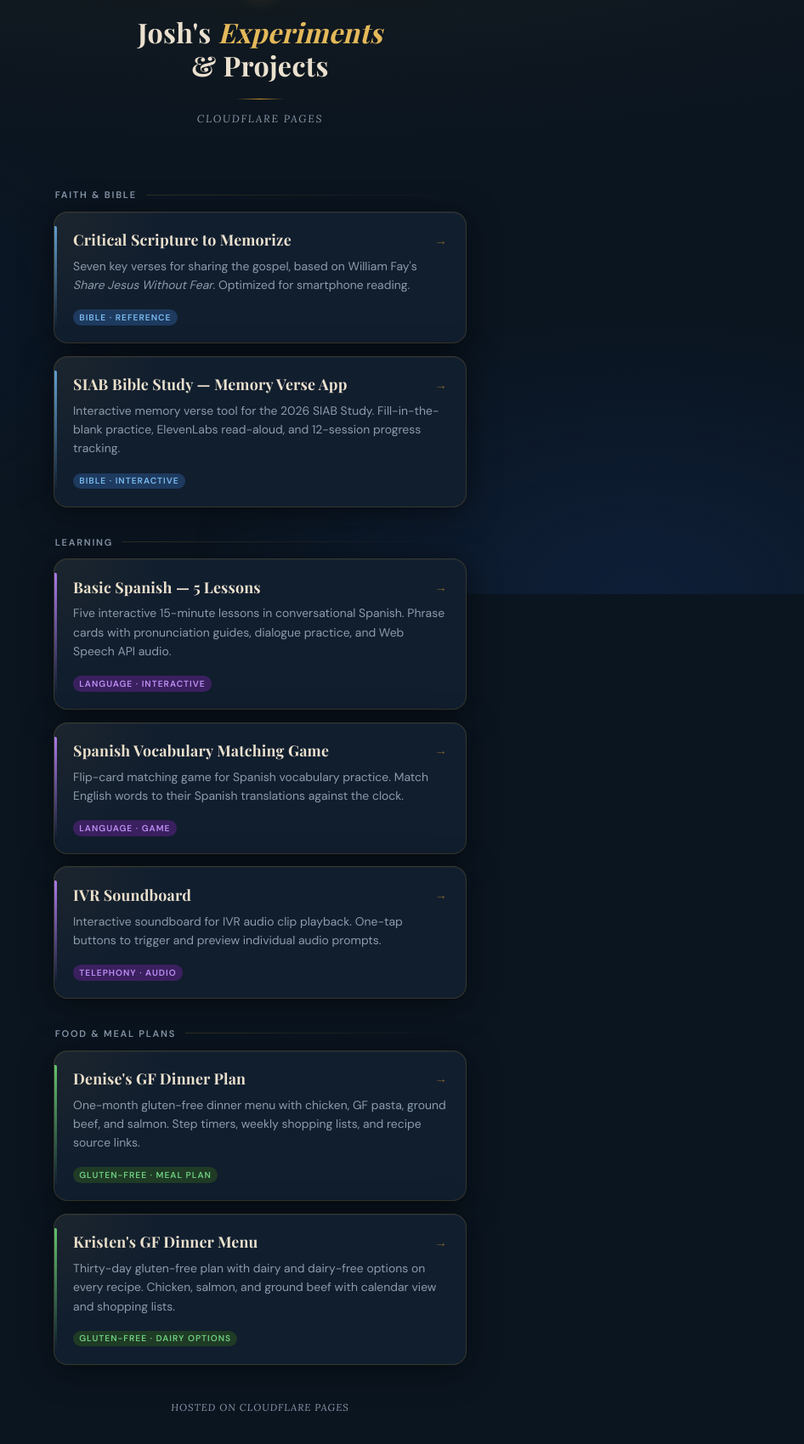
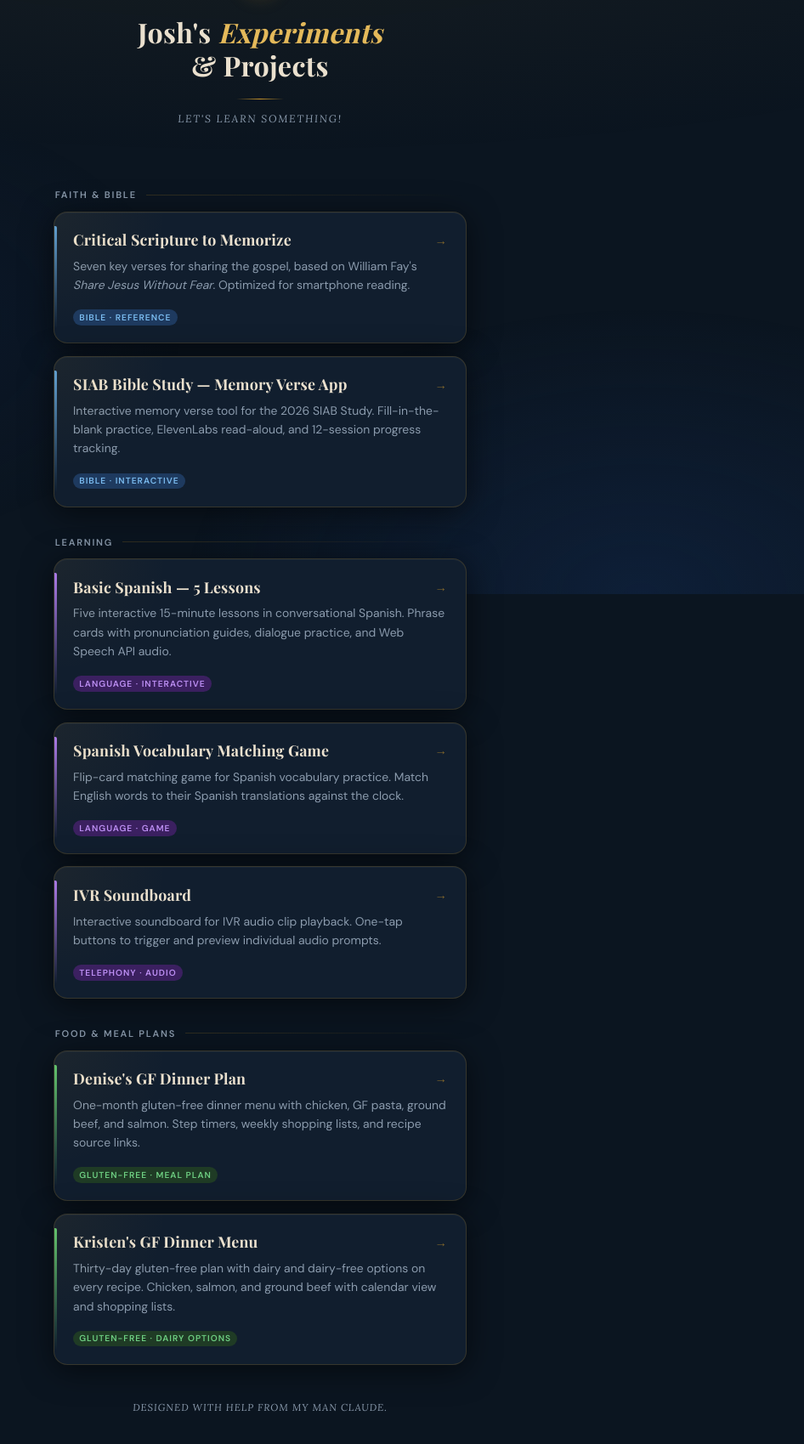
Before and after one commit to josh-petro/josh-experiments, a plain HTML site: page index.html in a window 1280 px wide. Shown: the part 101-1800 px from the top of the page at 85% size, without its empty margins (334-1280 px from the left). Drawn offline with nearby package versions, Linux system fonts and the light colour scheme; a web font is replaced by a local one.

Commit message:
Update index.html

```diff
--- a/index.html
+++ b/index.html
@@ -282,7 +282,7 @@
       <div class="logo-mark">✦</div>
       <h1>Josh's <em>Experiments</em><br>& Projects</h1>
       <div class="header-rule"></div>
-      <p class="header-sub">Cloudflare Pages</p>
+      <p class="header-sub">Let's learn something!</p>
     </header>
 
     <!-- ── Faith & Bible ──────────────────── -->
@@ -379,7 +379,7 @@
     </div>
 
     <footer>
-      Hosted on Cloudflare Pages
+      Designed with help from my man Claude.
     </footer>
 
   </div>
```
